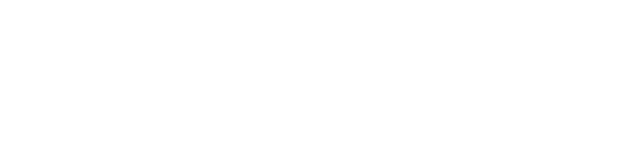
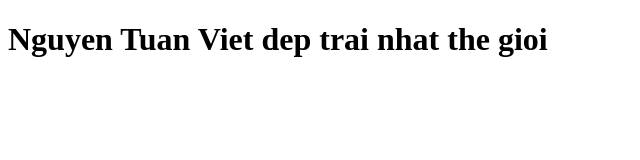
Before and after one commit to NTV6/nodejs_lession1, a plain HTML site: page index.html in a window 1280 px wide. Shown: the whole page, without its empty margins (0-640 px from the left). Drawn offline with Linux system fonts and the light colour scheme.

Commit message:
update index 1

```diff
--- a/index.html
+++ b/index.html
@@ -6,7 +6,7 @@
     <title>Document</title>
 </head>
 <body>
-
+    <h1>Nguyen Tuan Viet dep trai nhat the gioi</h1>
     <script>
         const a=[1,2,3,4,5]
         console.log(a.length-1)
```
